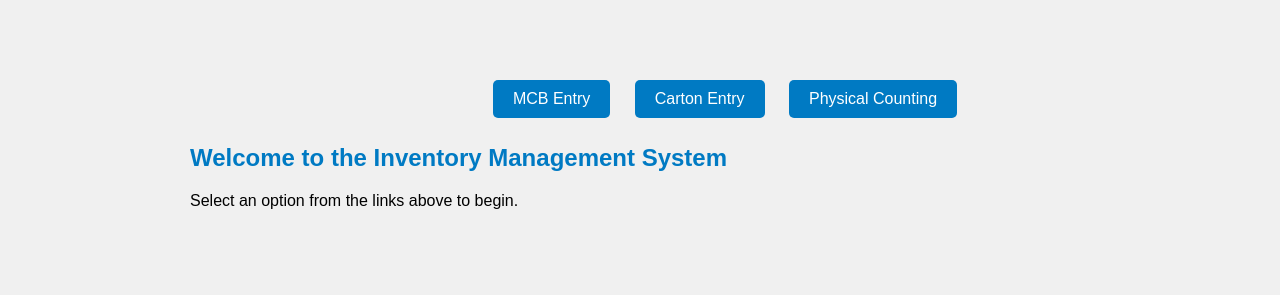
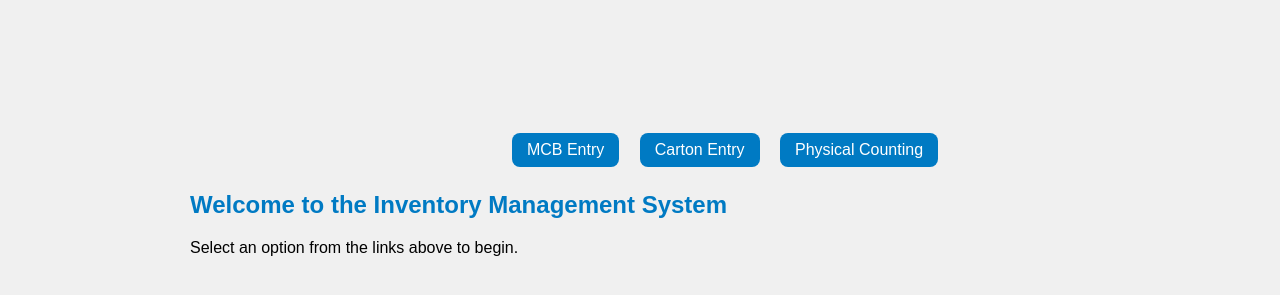
Before and after one commit to krushnaharde123/Inventory-entry, a plain HTML site: page index.html in a window 1280 px wide. Shown: the part 41-336 px from the top of the page. Drawn offline with Linux system fonts and the light colour scheme.

Commit message:
Update index.html

```diff
--- a/index.html
+++ b/index.html
@@ -8,17 +8,17 @@
     <style>
         .homepage-links {
             text-align: center;
-            margin-top: 50px; /* Add some space below the header */
+            margin-top: 100px; /* Add some space below the header */
         }
 
         .homepage-links a {
             display: inline-block;
-            padding: 10px 20px;
-            margin: 10px;
+            padding: 8px 15px;
+            margin: 8px;
             background-color: #007ac3; /* Siemens blue */
             color: white;
             text-decoration: none;
-            border-radius: 5px;
+            border-radius: 8px;
             transition: background-color 0.3s;
         }
 
@@ -27,7 +27,7 @@
         }
 
         .content {
-            margin-top: 20px; /* Add top margin to the content div */
+            margin-top: 25px; /* Add top margin to the content div */
         }
     </style>
 </head>
```
